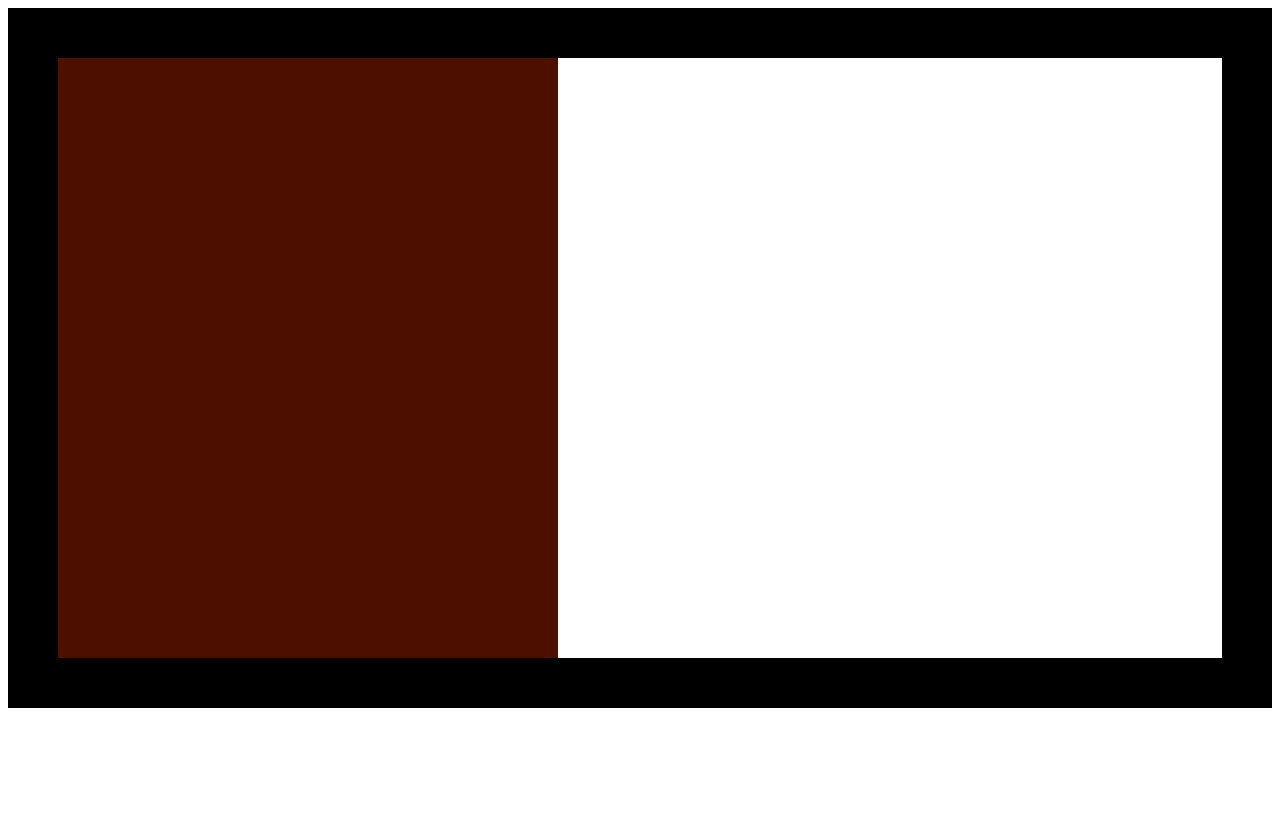
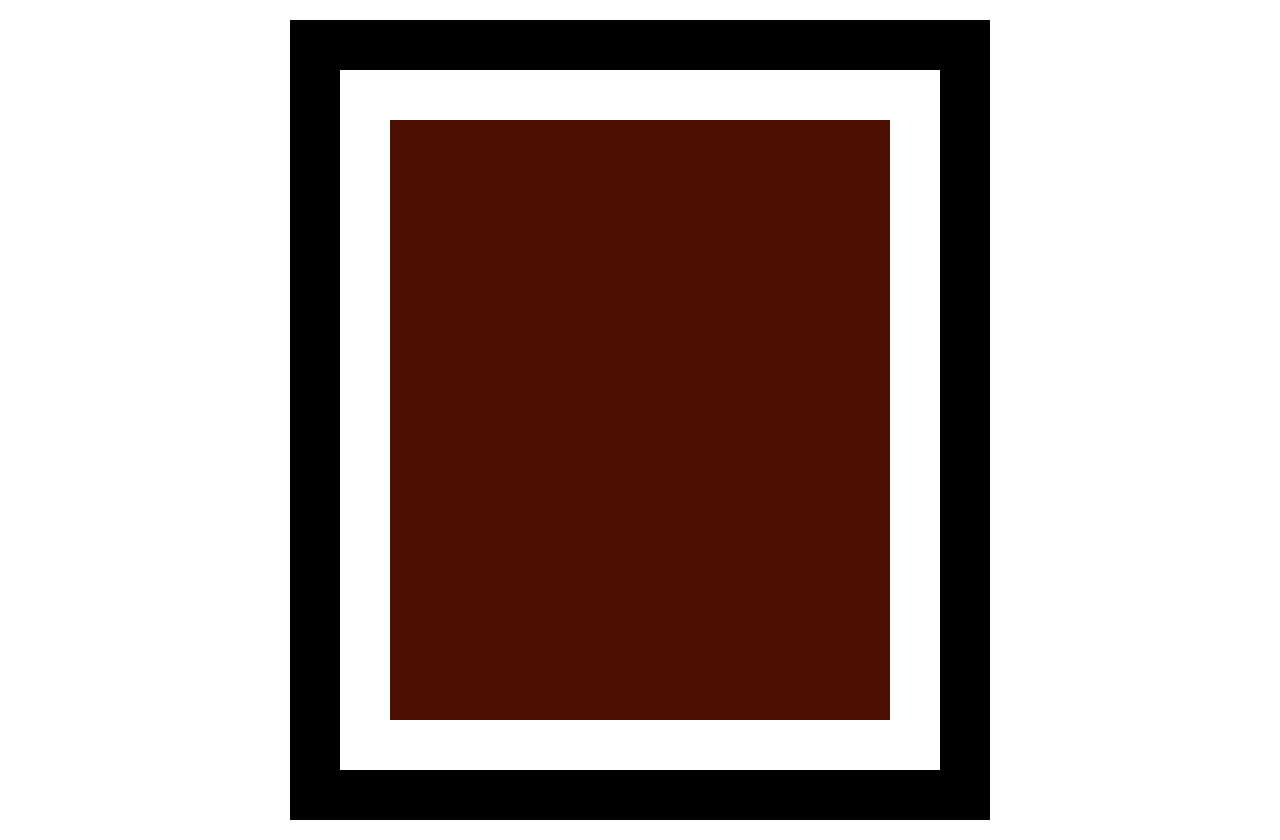
Before and after one commit to Dastinss/html-codewars-etc, a website: page sandbox-it-kamasutra/html/6-css-box-model.html in a window 1280 px wide. Before the commit the page ends 800 px from the top, so only its background shows below. Drawn offline with Linux system fonts and the light colour scheme.

Commit message:
feat: #6 Rothko Painting- done step 14

```diff
--- a/sandbox-it-kamasutra/html/6-css-box-model.module.css
+++ b/sandbox-it-kamasutra/html/6-css-box-model.module.css
@@ -5,6 +5,8 @@
 }
 
 .frame{
-    border: solid black;
-    border-width: 50px;
+    border: 50px solid black;
+    width: 500px;
+    padding: 50px;
+    margin: 20px auto;
 }
```
